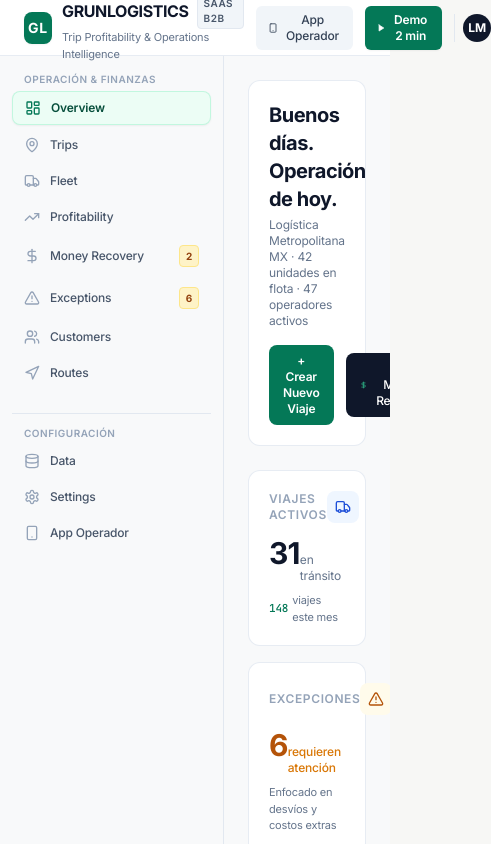
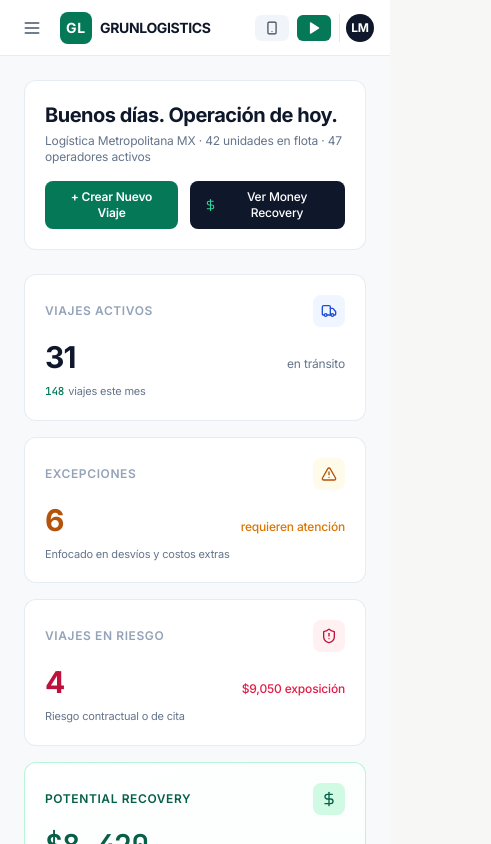
Before and after one commit to grunagency-tech/grunlogistics, a React (Vite) app: page / in a window 390 px wide. Shown: the top 844 px of the page, 491 px wide, since content can reach past the window. Built offline with nearby package versions, Linux system fonts and the light colour scheme.

Commit message:
Make application 100% responsive with mobile drawer navigation

```diff
--- a/src/components/Header.tsx
+++ b/src/components/Header.tsx
@@ -1,6 +1,6 @@
 import React from 'react';
 import { useApp } from '../context/AppContext';
-import { Search, Play, Smartphone, ShieldCheck, HelpCircle } from 'lucide-react';
+import { Search, Play, Smartphone, Menu, X } from 'lucide-react';
 
 export const Header: React.FC = () => {
   const {
@@ -12,111 +12,116 @@ export const Header: React.FC = () => {
     company,
     recoveryCases,
     exceptions,
-    routingProviderType
+    routingProviderType,
+    toggleMobileMenu,
+    isMobileMenuOpen
   } = useApp();
 
   const totalExceptions = exceptions.filter((e) => e.status === 'PENDING').length;
   const potentialRecoverySum = recoveryCases.reduce((acc, c) => acc + c.amountMXN, 0);
 
   return (
-    <header className="h-14 border-b border-slate-200/80 bg-white/90 backdrop-blur-md text-slate-900 flex items-center justify-between px-6 sticky top-0 z-30 select-none">
-      {/* Brand & Identity */}
-      <div className="flex items-center space-x-6">
+    <header className="h-14 border-b border-slate-200/80 bg-white/90 backdrop-blur-md text-slate-900 flex items-center justify-between px-4 sm:px-6 sticky top-0 z-30 select-none">
+      {/* Brand & Mobile Menu Toggle */}
+      <div className="flex items-center space-x-3 sm:space-x-6">
+        {/* Hamburger Menu Button (Mobile) */}
+        <button
+          onClick={toggleMobileMenu}
+          className="md:hidden p-1.5 text-slate-600 hover:text-slate-900 hover:bg-slate-100 rounded-lg transition-colors"
+          aria-label="Abrir menú"
+        >
+          {isMobileMenuOpen ? <X className="w-5 h-5" /> : <Menu className="w-5 h-5" />}
+        </button>
+
         <div
           onClick={() => setCurrentView('OVERVIEW')}
-          className="flex items-center space-x-2.5 cursor-pointer group"
+          className="flex items-center space-x-2 cursor-pointer group"
         >
-          <div className="w-8 h-8 rounded-lg bg-emerald-700 text-white flex items-center justify-center font-bold text-sm tracking-wider shadow-sm group-hover:bg-emerald-800 transition-colors">
+          <div className="w-8 h-8 rounded-lg bg-emerald-700 text-white flex items-center justify-center font-bold text-sm tracking-wider shadow-xs group-hover:bg-emerald-800 transition-colors shrink-0">
             GL
           </div>
           <div className="flex flex-col">
-            <div className="flex items-center space-x-2">
-              <span className="font-bold text-base tracking-tight text-slate-900 font-sans">
+            <div className="flex items-center space-x-1.5">
+              <span className="font-bold text-sm sm:text-base tracking-tight text-slate-900 font-sans">
                 GRUNLOGISTICS
               </span>
-              <span className="text-[10px] uppercase font-semibold tracking-wider px-1.5 py-0.5 rounded bg-slate-100 text-slate-600 border border-slate-200">
+              <span className="hidden sm:inline-block text-[10px] uppercase font-semibold tracking-wider px-1.5 py-0.5 rounded bg-slate-100 text-slate-600 border border-slate-200">
                 SaaS B2B
               </span>
             </div>
-            <span className="text-[11px] text-slate-500 font-normal">
+            <span className="hidden sm:block text-[11px] text-slate-500 font-normal truncate max-w-[200px] lg:max-w-none">
               Trip Profitability & Operations Intelligence
             </span>
           </div>
         </div>
 
         {/* Search */}
-        <div className="relative hidden md:block">
+        <div className="relative hidden lg:block">
           <Search className="w-3.5 h-3.5 text-slate-400 absolute left-3 top-2.5" />
           <input
             type="text"
-            placeholder="Buscar viajes, unidades, clientes, cobros..."
+            placeholder="Buscar viajes, unidades, clientes..."
             value={searchQuery}
             onChange={(e) => setSearchQuery(e.target.value)}
-            className="w-64 bg-slate-100/80 hover:bg-slate-100 text-xs border border-transparent focus:border-emerald-500 focus:bg-white focus:outline-none text-slate-800 pl-8 pr-3 py-1.5 rounded-lg placeholder-slate-400 transition-all font-sans"
+            className="w-56 lg:w-64 bg-slate-100/80 hover:bg-slate-100 text-xs border border-transparent focus:border-emerald-500 focus:bg-white focus:outline-none text-slate-800 pl-8 pr-3 py-1.5 rounded-lg placeholder-slate-400 transition-all font-sans"
           />
         </div>
       </div>
 
       {/* Right Controls */}
-      <div className="flex items-center space-x-3">
+      <div className="flex items-center space-x-2 sm:space-x-3">
         {/* Routing Mode Status Badge */}
         <div
           onClick={() => setCurrentView('SETTINGS')}
-          className="hidden lg:flex items-center space-x-1.5 bg-amber-50 hover:bg-amber-100 border border-amber-200 text-amber-800 text-[11px] font-medium px-2.5 py-1 rounded-md cursor-pointer transition-colors"
+          className="hidden sm:flex items-center space-x-1.5 bg-amber-50 hover:bg-amber-100 border border-amber-200 text-amber-800 text-[11px] font-medium px-2 py-1 rounded-md cursor-pointer transition-colors"
           title="Haz clic para configurar proveedor de rutas"
         >
           <span className="w-2 h-2 rounded-full bg-amber-500 animate-pulse" />
-          <span>
+          <span className="hidden md:inline">
             {routingProviderType === 'GOOGLE_ROUTES' ? 'GOOGLE ROUTES' : 'ROUTING DEMO MODE'}
           </span>
+          <span className="md:hidden">DEMO MODE</span>
         </div>
 
         {/* Status Summary */}
         <div className="hidden xl:flex items-center space-x-2 text-xs text-slate-500">
           <span>
             <strong className="text-slate-900 font-medium">{company.activeTripsCount}</strong> viajes
-            activos
           </span>
           <span className="text-slate-300">•</span>
           <span className="text-amber-600 font-medium">{totalExceptions} excepciones</span>
           <span className="text-slate-300">•</span>
-          <span className="text-emerald-700 font-medium">
-            ${potentialRecoverySum.toLocaleString()} MXN recuperables
+          <span className="text-emerald-700 font-medium font-mono">
+            ${(potentialRecoverySum / 1000).toFixed(1)}k MXN
           </span>
         </div>
 
         {/* Driver Mobile View Toggle */}
         <button
           onClick={() => setCurrentView('DRIVER_MOBILE')}
-          className={`flex items-center space-x-1.5 text-xs font-medium px-3 py-1.5 rounded-md transition-all ${
+          className={`flex items-center space-x-1 text-xs font-medium px-2.5 py-1.5 rounded-md transition-all ${
             currentView === 'DRIVER_MOBILE'
-              ? 'bg-slate-900 text-white shadow-sm'
+              ? 'bg-slate-900 text-white shadow-xs'
               : 'bg-slate-100 hover:bg-slate-200 text-slate-700'
           }`}
         >
           <Smartphone className="w-3.5 h-3.5" />
-          <span>App Operador</span>
+          <span className="hidden sm:inline">App Operador</span>
         </button>
 
         {/* Demo Pitch Button */}
         <button
           onClick={run2MinDemo}
-          className="flex items-center space-x-1.5 bg-emerald-700 hover:bg-emerald-800 text-white text-xs font-semibold px-3 py-1.5 rounded-md transition-all shadow-sm"
+          className="flex items-center space-x-1 bg-emerald-700 hover:bg-emerald-800 text-white text-xs font-semibold px-2.5 sm:px-3 py-1.5 rounded-md transition-all shadow-xs"
         >
           <Play className="w-3.5 h-3.5 fill-white" />
-          <span>Demo 2 min</span>
+          <span className="hidden xs:inline">Demo 2 min</span>
         </button>
 
         {/* User Profile */}
-        <div className="flex items-center space-x-2 pl-2 border-l border-slate-200">
-          <div className="w-7 h-7 rounded-full bg-slate-900 text-white flex items-center justify-center font-bold text-xs">
+        <div className="flex items-center space-x-2 pl-1.5 sm:pl-2 border-l border-slate-200">
+          <div className="w-7 h-7 rounded-full bg-slate-900 text-white flex items-center justify-center font-bold text-xs shrink-0">
             LM
-          </div>
-          <div className="hidden sm:flex flex-col text-left">
-            <span className="text-xs font-medium text-slate-800 leading-tight">
-              Logística Metropolitana
-            </span>
-            <span className="text-[10px] text-slate-400">Admin Flota</span>
           </div>
         </div>
       </div>
--- a/src/components/Sidebar.tsx
+++ b/src/components/Sidebar.tsx
@@ -11,7 +11,8 @@ import {
   Navigation,
   Database,
   Settings,
-  Smartphone
+  Smartphone,
+  X
 } from 'lucide-react';
 
 interface NavItem {
@@ -22,7 +23,14 @@ interface NavItem {
 }
 
 export const Sidebar: React.FC = () => {
-  const { currentView, setCurrentView, recoveryCases, exceptions } = useApp();
+  const {
+    currentView,
+    setCurrentView,
+    recoveryCases,
+    exceptions,
+    isMobileMenuOpen,
+    setIsMobileMenuOpen
+  } = useApp();
 
   const pendingExceptionsCount = exceptions.filter((e) => e.status === 'PENDING').length;
   const activeRecoveryCount = recoveryCases.filter(
@@ -58,7 +66,7 @@ export const Sidebar: React.FC = () => {
             onClick={() => setCurrentView(item.id)}
             className={`w-full flex items-center justify-between px-3 py-2 rounded-lg text-xs font-medium transition-all ${
               isActive
-                ? 'bg-emerald-50 text-emerald-900 font-semibold border border-emerald-200/60 shadow-sm'
+                ? 'bg-emerald-50 text-emerald-900 font-semibold border border-emerald-200/60 shadow-xs'
                 : 'text-slate-600 hover:text-slate-900 hover:bg-slate-200/50'
             }`}
           >
@@ -88,8 +96,33 @@ export const Sidebar: React.FC = () => {
   );
 
   return (
-    <aside className="w-56 bg-[#F8F9FA] border-r border-slate-200 flex flex-col justify-between select-none shrink-0 min-h-[calc(100vh-3.5rem)] py-4 px-3">
+    <>
+      {/* Mobile Backdrop */}
+      {isMobileMenuOpen && (
+        <div
+          onClick={() => setIsMobileMenuOpen(false)}
+          className="fixed inset-0 bg-slate-900/40 backdrop-blur-xs z-40 md:hidden"
+        />
+      )}
+
+      {/* Sidebar Container */}
+      <aside
+        className={`fixed md:static inset-y-0 left-0 z-50 w-64 md:w-56 bg-[#F8F9FA] border-r border-slate-200 flex flex-col justify-between select-none shrink-0 min-h-[calc(100vh-3.5rem)] py-4 px-3 transform transition-transform duration-200 ease-in-out ${
+          isMobileMenuOpen ? 'translate-x-0 shadow-2xl' : '-translate-x-full md:translate-x-0'
+        }`}
+      >
         <div className="space-y-6">
+          {/* Mobile Header inside drawer */}
+          <div className="md:hidden flex items-center justify-between px-2 pb-2 border-b border-slate-200">
+            <span className="font-bold text-xs text-slate-800 uppercase tracking-wider">Navegación</span>
+            <button
+              onClick={() => setIsMobileMenuOpen(false)}
+              className="p-1 text-slate-400 hover:text-slate-700 rounded-md"
+            >
+              <X className="w-4 h-4" />
+            </button>
+          </div>
+
           <div>
             <div className="px-3 pb-1 text-[10px] font-semibold text-slate-400 uppercase tracking-wider">
               Operación & Finanzas
@@ -106,7 +139,7 @@ export const Sidebar: React.FC = () => {
         </div>
 
         {/* Company Info Box */}
-      <div className="p-3 bg-white rounded-lg border border-slate-200 shadow-xs text-xs">
+        <div className="p-3 bg-white rounded-lg border border-slate-200 shadow-xs text-xs mt-4">
           <div className="font-semibold text-slate-900 truncate">Logística Metropolitana</div>
           <div className="text-[11px] text-slate-500 mt-0.5">42 unidades · 31 activos</div>
           <div className="mt-2 text-[10px] text-emerald-700 font-medium bg-emerald-50 px-2 py-0.5 rounded border border-emerald-100 flex items-center justify-between">
@@ -115,5 +148,6 @@ export const Sidebar: React.FC = () => {
           </div>
         </div>
       </aside>
+    </>
   );
 };
--- a/src/context/AppContext.tsx
+++ b/src/context/AppContext.tsx
@@ -44,6 +44,11 @@ interface AppContextType {
   setSelectedTripId: (id: string) => void;
   openTripDetail: (id: string) => void;
 
+  // Mobile Menu Drawer
+  isMobileMenuOpen: boolean;
+  setIsMobileMenuOpen: (open: boolean) => void;
+  toggleMobileMenu: () => void;
+
   // Search & Filter
   searchQuery: string;
   setSearchQuery: (q: string) => void;
@@ -81,6 +86,7 @@ const AppContext = createContext<AppContextType | undefined>(undefined);
 export const AppProvider: React.FC<{ children: React.ReactNode }> = ({ children }) => {
   const [currentView, setCurrentView] = useState<ViewType>('OVERVIEW');
   const [selectedTripId, setSelectedTripId] = useState<string>('TRIP-5831');
+  const [isMobileMenuOpen, setIsMobileMenuOpen] = useState(false);
   const [searchQuery, setSearchQuery] = useState('');
   const [statusFilter, setStatusFilter] = useState('ALL');
 
@@ -95,9 +101,17 @@ export const AppProvider: React.FC<{ children: React.ReactNode }> = ({ children
   const [routingProviderType, setRoutingProviderType] = useState<RoutingProviderType>('DEMO_ROUTING');
   const [googleApiKey, setGoogleApiKey] = useState('');
 
+  const toggleMobileMenu = () => setIsMobileMenuOpen((prev) => !prev);
+
   const openTripDetail = (id: string) => {
     setSelectedTripId(id);
     setCurrentView('TRIP_DETAIL');
+    setIsMobileMenuOpen(false);
+  };
+
+  const handleSetCurrentView = (view: ViewType) => {
+    setCurrentView(view);
+    setIsMobileMenuOpen(false);
   };
 
   const activeSelectedTrip = trips.find((t) => t.id === selectedTripId) || trips[0];
@@ -123,7 +137,6 @@ export const AppProvider: React.FC<{ children: React.ReactNode }> = ({ children
       owner: 'Usuario Operaciones'
     };
     setRecoveryCases((prev) => [fullCase, ...prev]);
-    // Also mark trip as having recovery case
     if (caseData.tripId) {
       setTrips((prev) =>
         prev.map((t) =>
@@ -170,8 +183,8 @@ export const AppProvider: React.FC<{ children: React.ReactNode }> = ({ children
   };
 
   const run2MinDemo = () => {
-    // Demo flow as described in spec #45
     setCurrentView('OVERVIEW');
+    setIsMobileMenuOpen(false);
     setTimeout(() => {
       openTripDetail('TRIP-5831');
     }, 1200);
@@ -181,10 +194,13 @@ export const AppProvider: React.FC<{ children: React.ReactNode }> = ({ children
     <AppContext.Provider
       value={{
         currentView,
-        setCurrentView,
+        setCurrentView: handleSetCurrentView,
         selectedTripId,
         setSelectedTripId,
         openTripDetail,
+        isMobileMenuOpen,
+        setIsMobileMenuOpen,
+        toggleMobileMenu,
         searchQuery,
         setSearchQuery,
         statusFilter,
```
Lines whose indentation alone changed are shown as unchanged.
